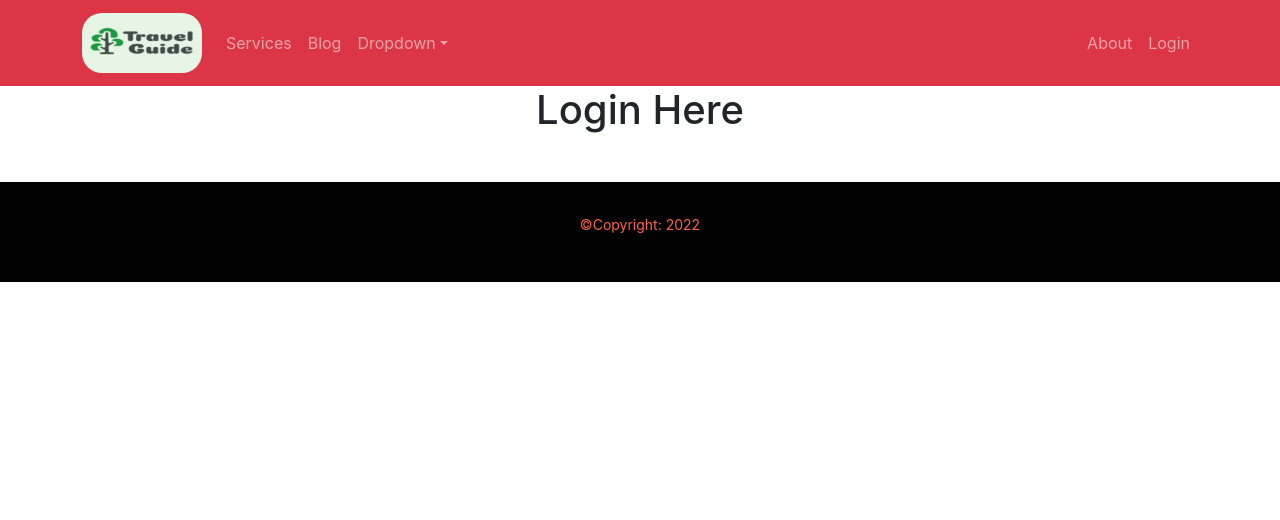
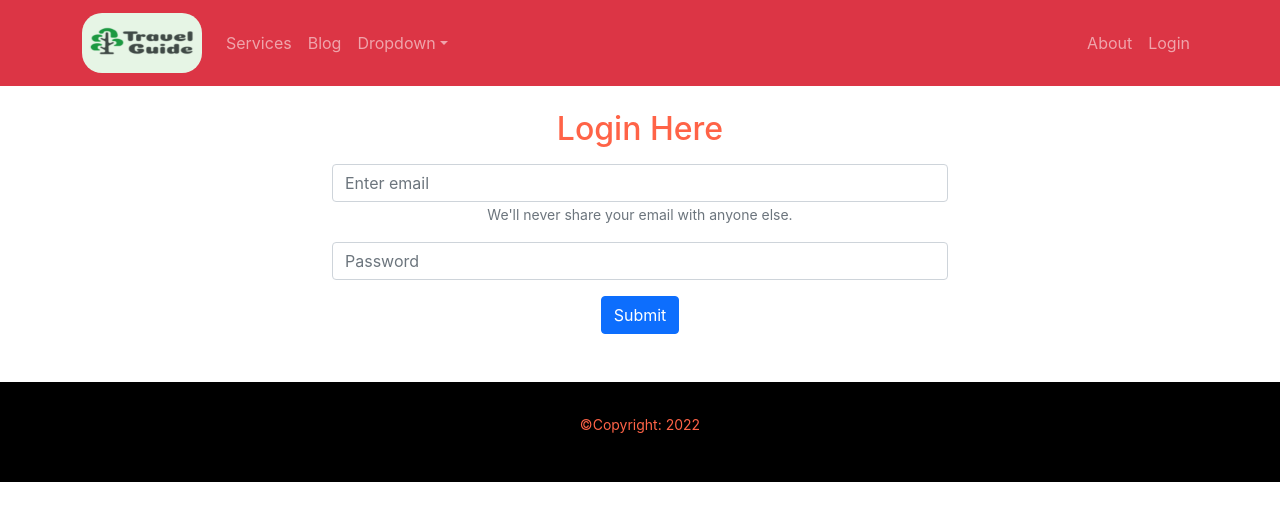
Before and after one commit to Thowhid31/independent-service-assignment-10, a React (Create React App) app: page /login in a window 1280 px wide. Shown: the top 520 px of the page. Built offline with nearby package versions, Linux system fonts and the light colour scheme.

Commit message:
implement login form

```diff
--- /dev/null
+++ b/src/Pages/Login/Login/Login.css
@@ -0,0 +1,3 @@
+.login-h1{
+    color: tomato;
+}
--- a/src/Pages/Login/Login/Login.js
+++ b/src/Pages/Login/Login/Login.js
@@ -1,9 +1,31 @@
 import React from 'react';
+import { Button, Form } from 'react-bootstrap';
+import './Login.css'
 
 const Login = () => {
     return (
-        <div>
-            <h1>Login Here</h1>
+        <div className='container w-50 mx-auto'>
+            <h2 className='login-h1 mb-3 mt-4'>Login Here</h2>
+            <Form>
+  <Form.Group className="mb-3" controlId="formBasicEmail">
+
+    <Form.Control type="email" placeholder="Enter email" />
+    <Form.Text className="text-muted">
+      We'll never share your email with anyone else.
+    </Form.Text>
+  </Form.Group>
+
+  <Form.Group className="mb-3" controlId="formBasicPassword">
+
+    <Form.Control type="password" placeholder="Password" />
+  </Form.Group>
+  <Form.Group className="mb-3" controlId="formBasicCheckbox">
+
+  </Form.Group>
+  <Button variant="primary" type="submit">
+    Submit
+  </Button>
+</Form>
         </div>
     );
 };
```
Also changed, not shown: 1 other file (tests, documents, lock files or other folders).
